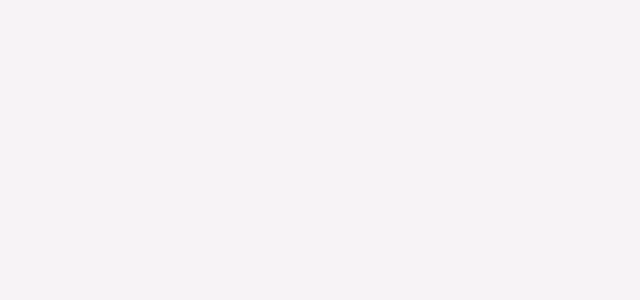
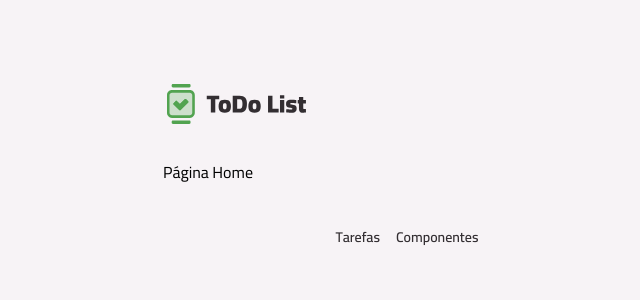
Before and after one commit to JBMILHOUSE/todo, a React (Vite) app: page / in a window 1280 px wide. Before the commit this address had no page. Shown: the top 300 px of the page, without its empty margins (233-873 px from the left). Built offline with nearby package versions, Linux system fonts and the light colour scheme.

Commit message:
roteeando página de componentes

```diff
--- a/src/App.tsx
+++ b/src/App.tsx
@@ -1,12 +1,14 @@
 import { BrowserRouter, Routes, Route } from "react-router"
 import PageComponents from "./pages/page-components"
 import LayoutMain from "./pages/layout-main"
+import PageHome from "./pages/page-home"
 
 function App() {
   return (
    <BrowserRouter>
       <Routes>
          <Route element={<LayoutMain />}>
+           <Route index element={<PageHome />}  />
            <Route path="/componentes"  element={<PageComponents />} />
          </Route>
       </Routes>
--- /dev/null
+++ b/src/core-components/footer.tsx
@@ -0,0 +1,19 @@
+import { NavLink } from "react-router";
+import Text from "../components/text";
+
+export default function Footer() {
+  return(
+    <footer className="my-5 md:my-10">
+      <nav  className="flex items-center justify-center gap-4">
+        <NavLink to="/">
+           <Text variant="body-sm-bold" className="text-gray-300">
+            Tarefas
+           </Text>
+        </NavLink>
+        <NavLink to="/componentes">
+           <Text variant="body-sm-bold" className="text-gray-300">Componentes</Text>
+        </NavLink>
+      </nav>
+    </footer>
+  )
+}
--- /dev/null
+++ b/src/core-components/header.tsx
@@ -0,0 +1,13 @@
+import Container from "../components/container";
+import Logo from "../assets/images/logo.svg?react"
+
+
+export default function Header() {
+ return(
+    <Container as="header" className="mt-3 md:mt-20">
+      <Logo className="h-9 md:h-12" />
+
+      <nav></nav>
+    </Container>
+ )
+}
--- /dev/null
+++ b/src/core-components/main-content.tsx
@@ -0,0 +1,7 @@
+import { cx } from "class-variance-authority";
+
+interface MainContentProps extends React.ComponentProps<"main"> {}
+
+export default function MainContent({children, className, ...props}: MainContentProps) {
+  return <main className={cx("mt-4 md:mt-8", className)}{...props}>{children}</main>
+}
--- a/src/pages/layout-main.tsx
+++ b/src/pages/layout-main.tsx
@@ -1,26 +1,16 @@
-import { NavLink, Outlet } from "react-router";
-import Container from "../components/container";
-import Text from "../components/text";
+import { Outlet } from "react-router";
+import Header from "../core-components/header";
+import MainContent from "../core-components/main-content";
+import Footer from "../core-components/footer";
 
 export default function LayoutMain() {
-  return<>
-    <Container as="header" className="mt-3 md:mt-20">
-       Olá mundo - Header
-    </Container>
-    <main className="mt-4 md:mt-8">
+  return(
+    <>
+     <Header />
+     <MainContent>
       <Outlet />
-    </main>
-    <footer className="my-5 md:my-10">
-      <nav  className="flex items-center justify-center gap-4">
-        <NavLink to="/">
-           <Text variant="body-sm-bold" className="text-gray-300">
-            Tarefas
-           </Text>
-        </NavLink>
-        <NavLink to="/componentes">
-           <Text variant="body-sm-bold" className="text-gray-300">Componentes</Text>
-        </NavLink>
-      </nav>
-    </footer>
-  </>
+     </MainContent>
+     <Footer />
+    </>
+  )
 }
--- a/src/pages/page-home.tsx
+++ b/src/pages/page-home.tsx
@@ -1,3 +1,5 @@
+import Container from "../components/container";
+
 export default function PageHome() {
-  return<>Página Home</>
+  return<Container>Página Home</Container>
 }
```
